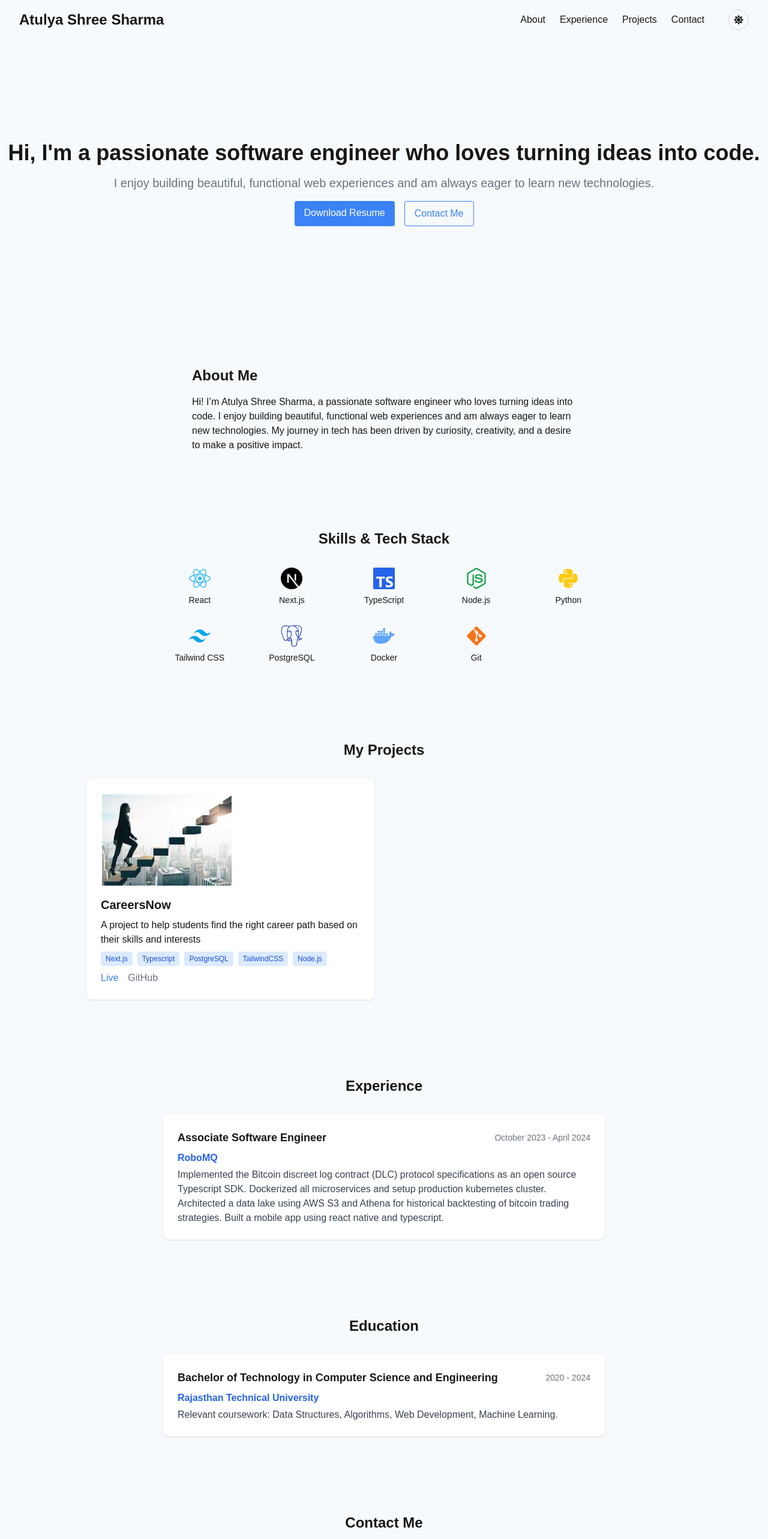
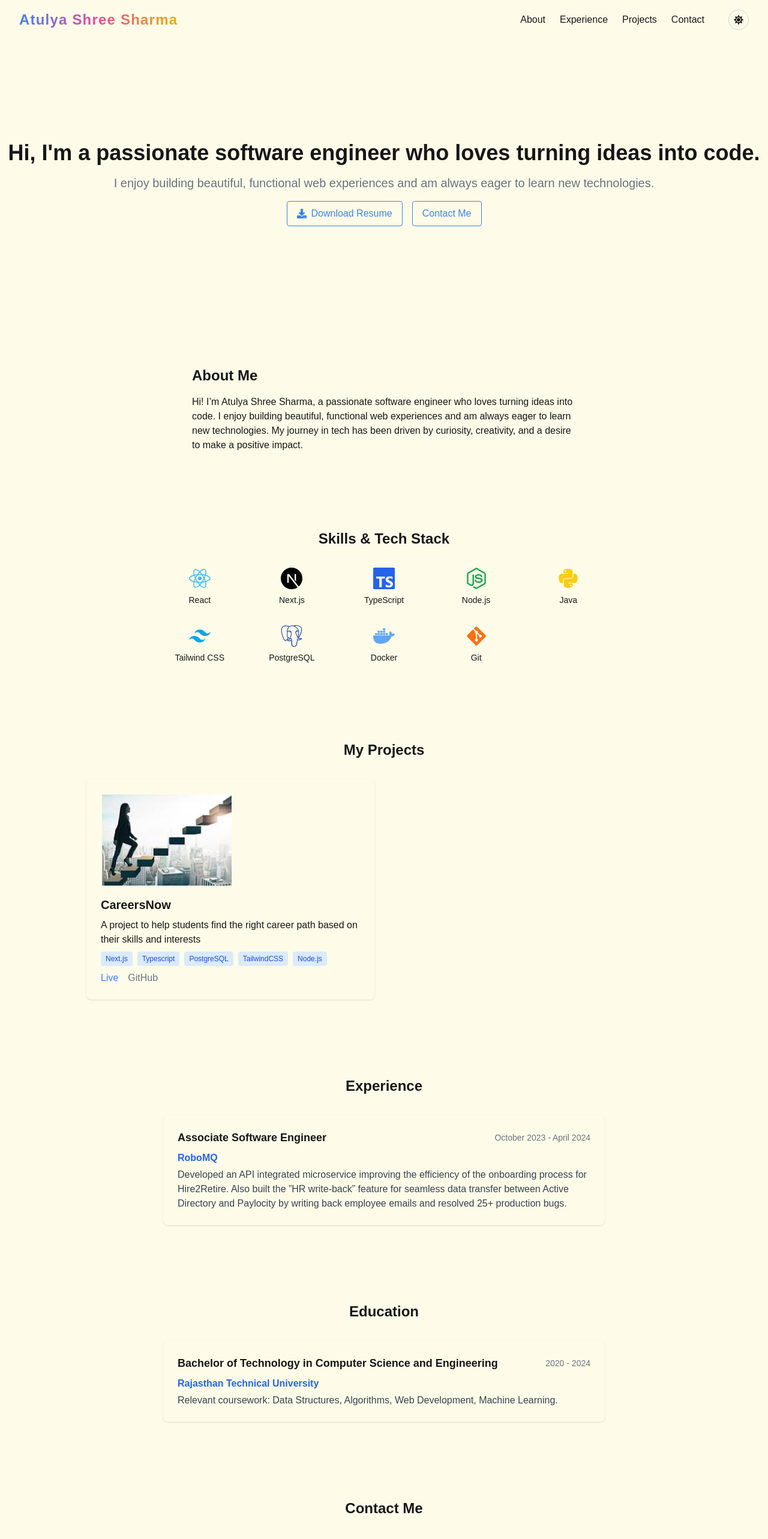
Before and after one commit to atulyashree/Portfolio, a Next.js app in the folder portfolio-next/: page / in a window 1280 px wide. Shown: the top 2565 px of the page at 60% size. Built offline with nearby package versions, Linux system fonts and the light colour scheme.

Commit message:
portfolio initial

```diff
--- a/portfolio-next/src/app/layout.tsx
+++ b/portfolio-next/src/app/layout.tsx
@@ -4,15 +4,6 @@ import "./globals.css";
 import Navbar from '../components/Navbar'
 import { ThemeProvider } from "next-themes";
 
-const geistSans = Geist({
-  variable: "--font-geist-sans",
-  subsets: ["latin"],
-});
-
-const geistMono = Geist_Mono({
-  variable: "--font-geist-mono",
-  subsets: ["latin"],
-});
 
 export const metadata: Metadata = {
   title: "Create Next App",
@@ -22,7 +13,7 @@ export const metadata: Metadata = {
 export default function RootLayout({ children }) {
   return (
     <html lang="en">
-      <body className="bg-[#f7fafc] text-[#171717] dark:bg-[#0a0a0a] dark:text-[#ededed]">
+      <body className="bg-yellow-50 text-[#171717] dark:bg-[#0a0a0a] dark:text-[#ededed]">
         <ThemeProvider attribute="class" defaultTheme="system" enableSystem>
           <Navbar />
           <div className="min-h-screen flex">
--- a/portfolio-next/src/app/page.tsx
+++ b/portfolio-next/src/app/page.tsx
@@ -1,4 +1,3 @@
-import Image from "next/image";
 import Hero from '../components/Hero'
 import About from '../components/About'
 import Skills from '../components/Skills'
--- a/portfolio-next/src/components/Education.tsx
+++ b/portfolio-next/src/components/Education.tsx
@@ -15,7 +15,7 @@ export default function Education() {
       <h2 className="text-2xl font-bold mb-8 text-center">Education</h2>
       <div className="flex flex-col gap-8">
         {education.map((edu) => (
-          <div key={edu.institution + edu.degree} className="bg-white dark:bg-neutral-900 rounded-lg shadow p-6">
+          <div key={edu.institution + edu.degree} className="bg-yellow-50 dark:bg-neutral-900 rounded-lg shadow p-6">
             <div className="flex flex-col sm:flex-row sm:justify-between sm:items-center mb-2">
               <span className="font-semibold text-lg">{edu.degree}</span>
               <span className="text-sm text-gray-500">{edu.period}</span>
--- a/portfolio-next/src/components/Experience.tsx
+++ b/portfolio-next/src/components/Experience.tsx
@@ -3,7 +3,7 @@ const experiences = [
       company: "RoboMQ",
       role: "Associate Software Engineer",
       period: "October 2023 - April 2024",
-      description: "Implemented the Bitcoin discreet log contract (DLC) protocol specifications as an open source Typescript SDK. Dockerized all microservices and setup production kubernetes cluster. Architected a data lake using AWS S3 and Athena for historical backtesting of bitcoin trading strategies. Built a mobile app using react native and typescript."
+      description: "Developed an API integrated microservice improving the efficiency of the onboarding process for Hire2Retire. Also built the ”HR write-back” feature for seamless data transfer between Active Directory and Paylocity by writing back employee emails and resolved 25+ production bugs."
     },
 
     // Add more experiences...
@@ -15,7 +15,7 @@ const experiences = [
         <h2 className="text-2xl font-bold mb-8 text-center">Experience</h2>
         <div className="flex flex-col gap-8">
           {experiences.map((exp) => (
-            <div key={exp.company + exp.role} className="bg-white dark:bg-neutral-900 rounded-lg shadow p-6">
+            <div key={exp.company + exp.role} className="bg-yellow-50 dark:bg-neutral-900 rounded-lg shadow p-6">
               <div className="flex flex-col sm:flex-row sm:justify-between sm:items-center mb-2">
                 <span className="font-semibold text-lg">{exp.role}</span>
                 <span className="text-sm text-gray-500">{exp.period}</span>
--- a/portfolio-next/src/components/Hero.tsx
+++ b/portfolio-next/src/components/Hero.tsx
@@ -1,8 +1,10 @@
+import { FaDownload } from "react-icons/fa";
+
 export default function Hero() {
   return (
     <section className="flex flex-col items-center justify-center min-h-[60vh] text-center" id="hero">
       <h1 className="text-4xl font-bold mb-4">
-        Hi, I'm a passionate software engineer who loves turning ideas into code.
+        Hi, I&apos;m a passionate software engineer who loves turning ideas into code.
       </h1>
       <p className="text-xl text-gray-500 mb-4">
         I enjoy building beautiful, functional web experiences and am always eager to learn new technologies.
@@ -10,9 +12,11 @@ export default function Hero() {
       <div className="flex gap-4 justify-center">
         <a
           href="/resume.pdf"
-          className="px-4 py-2 bg-blue-500 text-white rounded hover:bg-blue-600"
+          className="px-4 py-2 border border-blue-500 text-blue-500 rounded hover:bg-blue-50 flex items-center gap-2"
+          target="_blank"
+          rel="noopener noreferrer"
         >
-          Download Resume
+          <FaDownload /> Download Resume
         </a>
         <a
           href="#contact"
--- a/portfolio-next/src/components/Navbar.tsx
+++ b/portfolio-next/src/components/Navbar.tsx
@@ -11,13 +11,27 @@ export default function Navbar() {
 
   return (
     <nav className="w-full flex items-center justify-between px-8 py-4">
-      <div className="text-2xl font-bold">Atulya Shree Sharma</div>
+      <a
+        href="#hero"
+        className="
+          text-2xl font-bold
+          transition
+          duration-300
+          bg-gradient-to-r from-blue-500 via-pink-500 to-yellow-500
+          bg-clip-text text-transparent
+          hover:scale-110 hover:drop-shadow-lg
+          hover:from-pink-500 hover:to-blue-500
+          cursor-pointer
+        "
+        style={{ letterSpacing: "0.05em" }}
+      >
+        Atulya Shree Sharma
+      </a>
       <div className="flex gap-6 items-center">
         <a href="#about" className="hover:underline">About</a>
         <a href="#experience" className="hover:underline">Experience</a>
         <a href="#projects" className="hover:underline">Projects</a>
         <a href="#contact" className="hover:underline">Contact</a>
-        {/* Theme Toggle */}
         {mounted && (
           <button
             onClick={() => setTheme(theme === "light" ? "dark" : "light")}
--- a/portfolio-next/src/components/Projects.tsx
+++ b/portfolio-next/src/components/Projects.tsx
@@ -17,7 +17,7 @@ export default function Projects() {
       <h2 className="text-2xl font-bold mb-8 text-center">My Projects</h2>
       <div className="grid md:grid-cols-2 gap-8">
         {projects.map((project) => (
-          <div key={project.name} className="bg-white dark:bg-neutral-900 rounded-lg shadow p-6">
+          <div key={project.name} className="bg-yellow-50 dark:bg-neutral-900 rounded-lg shadow p-6">
             <img src={project.image} alt={project.name} className="rounded mb-4" />
             <h3 className="text-xl font-semibold mb-2">{project.name}</h3>
             <p className="mb-2">{project.description}</p>
--- a/portfolio-next/src/components/Skills.tsx
+++ b/portfolio-next/src/components/Skills.tsx
@@ -1,4 +1,4 @@
-import { FaReact, FaNodeJs, FaPython, FaDatabase, FaGitAlt } from "react-icons/fa";
+import { FaReact, FaNodeJs, FaPython, FaGitAlt } from "react-icons/fa";
 import { SiNextdotjs, SiTypescript, SiTailwindcss, SiPostgresql, SiDocker } from "react-icons/si";
 
 const skills = [
@@ -6,7 +6,7 @@ const skills = [
   { name: "Next.js", icon: <SiNextdotjs className="text-black dark:text-white" /> },
   { name: "TypeScript", icon: <SiTypescript className="text-blue-600" /> },
   { name: "Node.js", icon: <FaNodeJs className="text-green-600" /> },
-  { name: "Python", icon: <FaPython className="text-yellow-400" /> },
+  { name: "Java", icon: <FaPython className="text-yellow-400" /> },
   { name: "Tailwind CSS", icon: <SiTailwindcss className="text-sky-500" /> },
   { name: "PostgreSQL", icon: <SiPostgresql className="text-blue-800" /> },
   { name: "Docker", icon: <SiDocker className="text-blue-400" /> },
```
